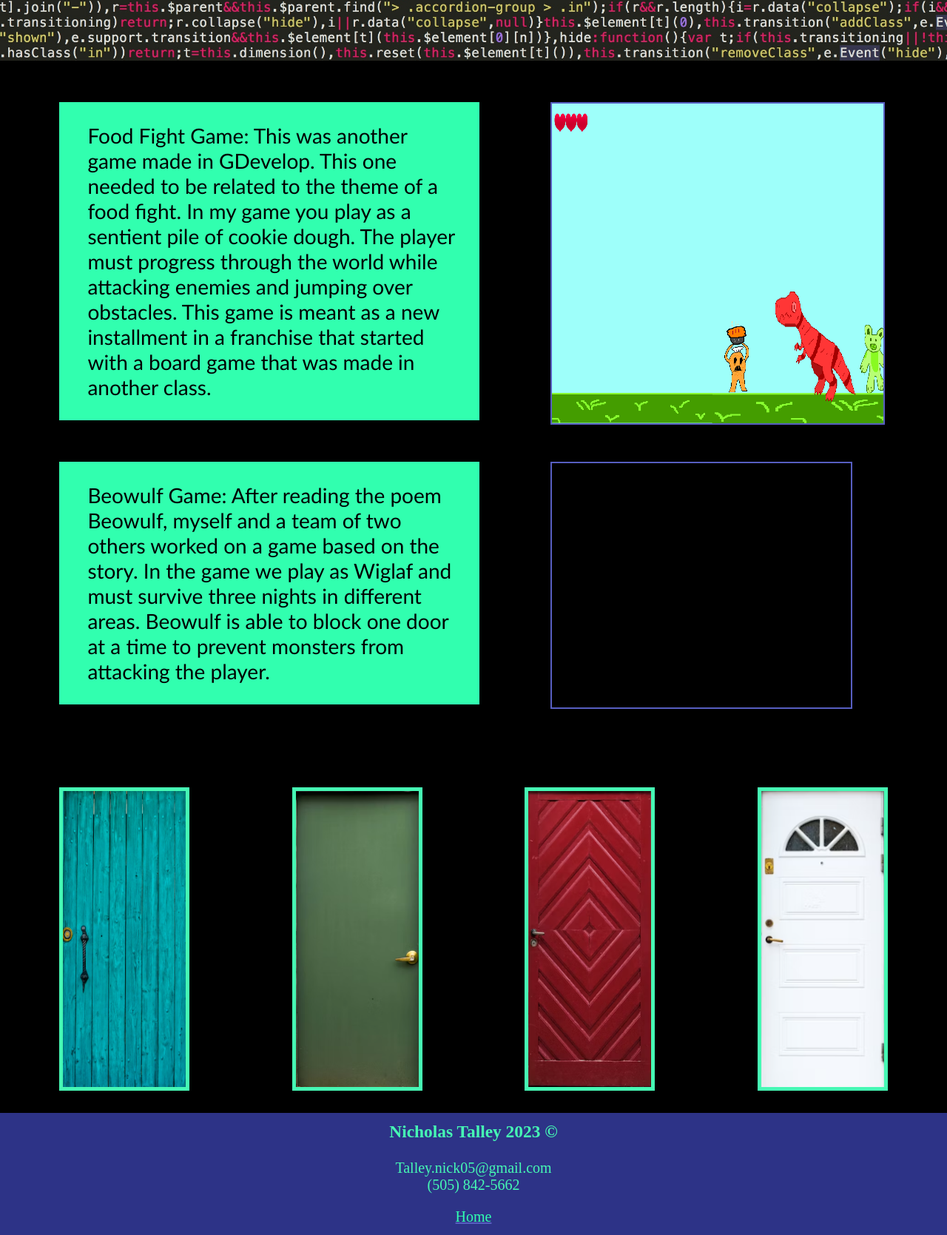
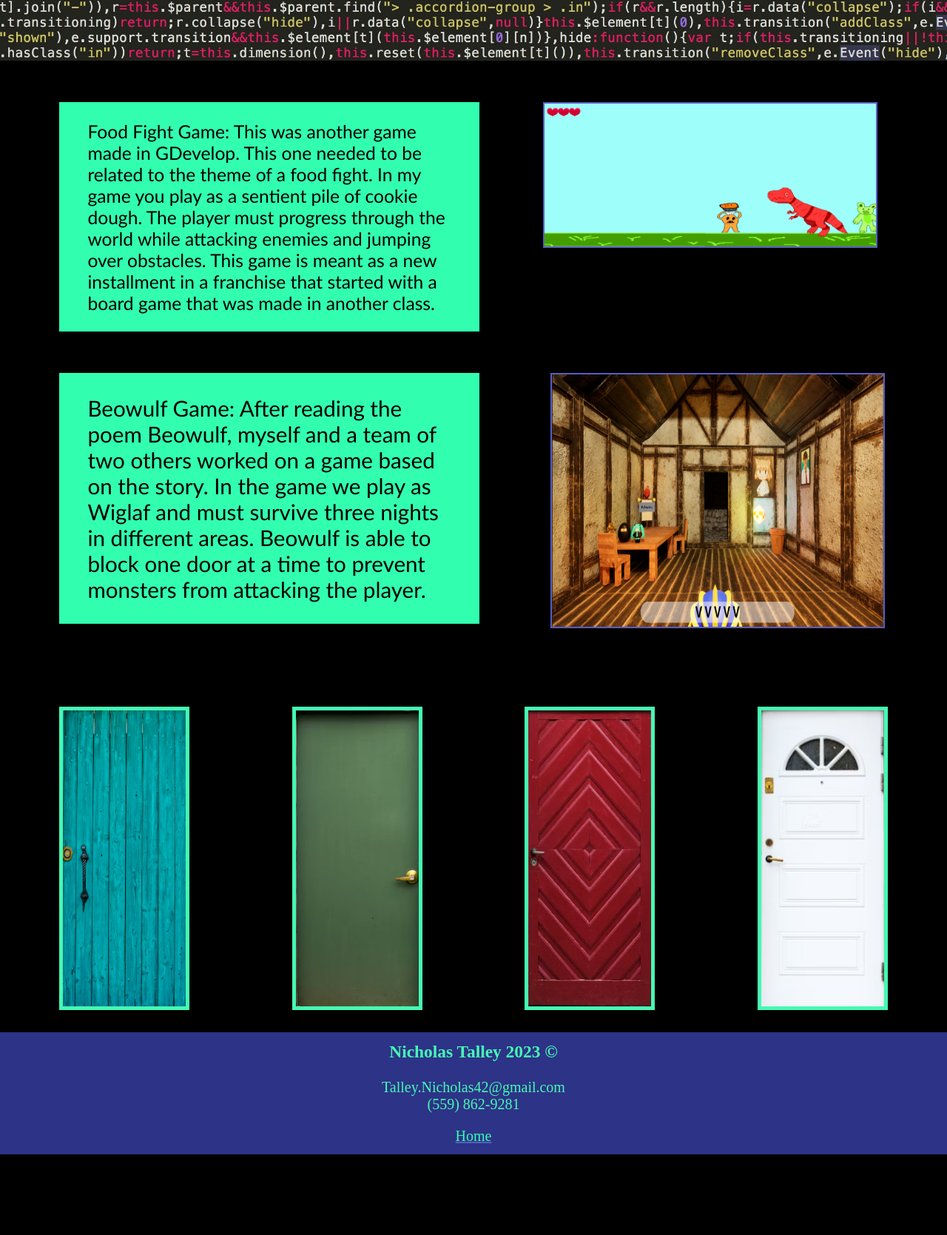
Before and after one commit to 42What/Updated-portfolio, a website: page web2.html in a window 1280 px wide. Shown: the part 662-2331 px from the top of the page at 74% size. After the commit the page ends 2222 px from the top, so only its background shows below. Drawn offline with nearby package versions, Linux system fonts and the light colour scheme.

Commit message:
Added picture, fixed footer

```diff
--- a/style.css
+++ b/style.css
@@ -355,7 +355,7 @@ height: 40%;
     font-family:'Trebuchet MS', 'Lucida Sans Unicode', 'Lucida Grande', 'Lucida Sans', Arial, sans-serif;
 }
 .w2box1{
-    font-size: 3.5vh;
+    font-size: 3.08vh;
     padding-left: 3vw;
     padding-right: 2vw;
     margin-bottom: 5%;
@@ -388,7 +388,7 @@ height: 40%;
      height: 40%;
  }
  .w2box3{
-    font-size: 3.5vh;
+    font-size: 3.7vh;
     padding-left: 3vw;
     padding-right: 2vw;
     margin-bottom: 5%;
@@ -401,10 +401,10 @@ height: 40%;
      display: flex;
  }
  .w2box4 img{
+     width: 35vw;
      margin-bottom:10% ;
      flex-wrap: wrap;
      display: flex;
-    width: 35vw;
      margin-left: 19%;
      border: solid #575ec1 2px;
      object-fit: fill;
--- a/web2.html
+++ b/web2.html
@@ -28,7 +28,9 @@
           </p>
         </div>
         <div class="w2box2">
-          <img src="images/Capture4.PNG" alt="" />
+          <a href="https://gd.games/what42/food-fight">
+            <img src="images/Capture4.PNG" alt="" />
+          </a>
         </div>
       </div>
       <div class="w23-4">
@@ -71,8 +73,8 @@
     <footer>
       <h3>Nicholas Talley 2023 &copy</h3>
       <p>
-        Talley.nick05@gmail.com <br />
-        (505) 842-5662
+        Talley.Nicholas42@gmail.com <br />
+        (559) 862-9281
       </p>
       <a href="index.html">Home</a>
     </footer>
```
Also changed, not shown: Web1.html (+2 -2 lines), about.html (+2 -2 lines), end.html (+2 -2 lines), english.html (+2 -2 lines), index.html (+2 -2 lines), personal.html (+2 -2 lines), resume.html (+2 -2 lines), images/Capture5.PNG (added). Lines whose indentation alone changed are shown as unchanged.
